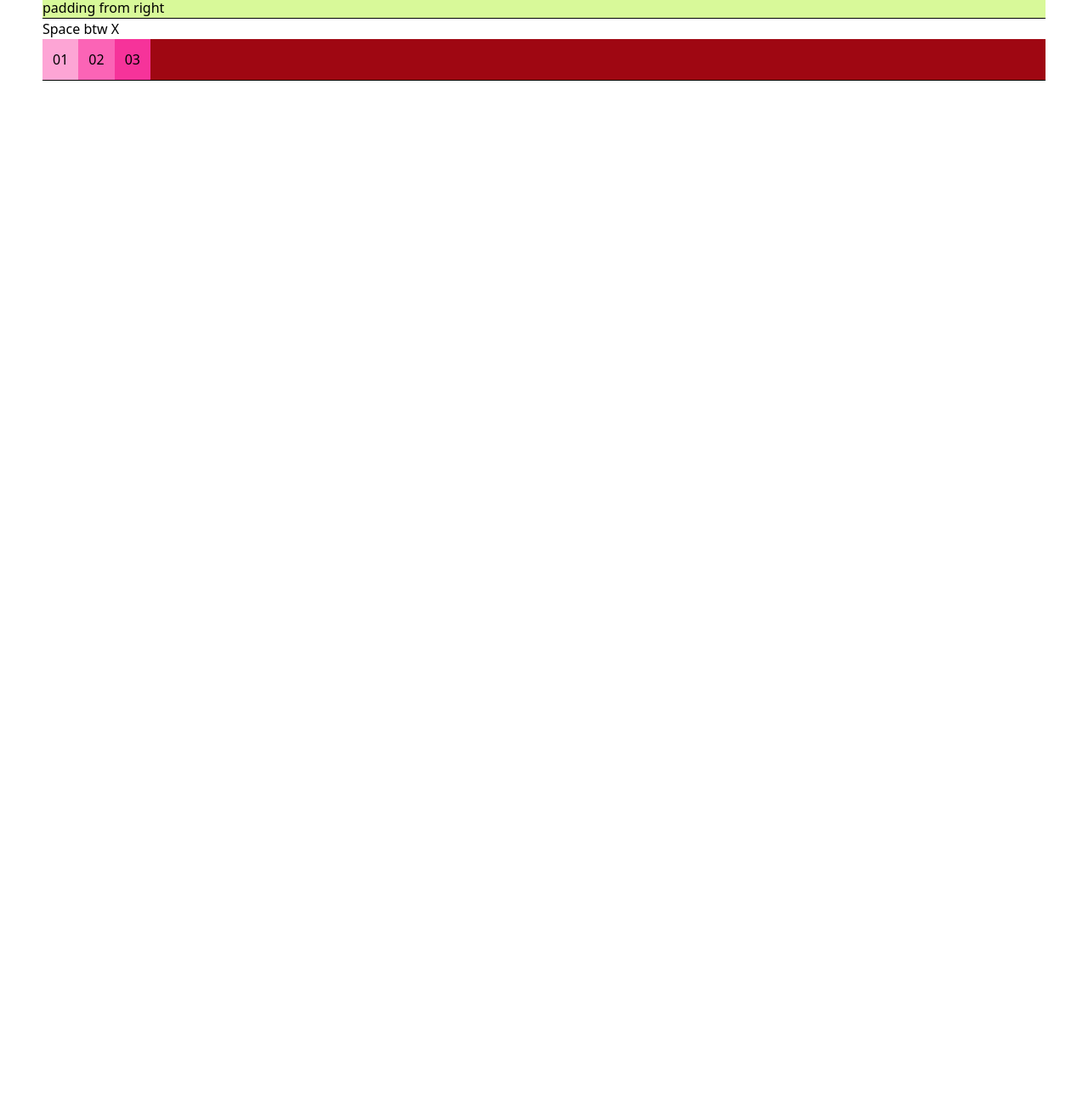
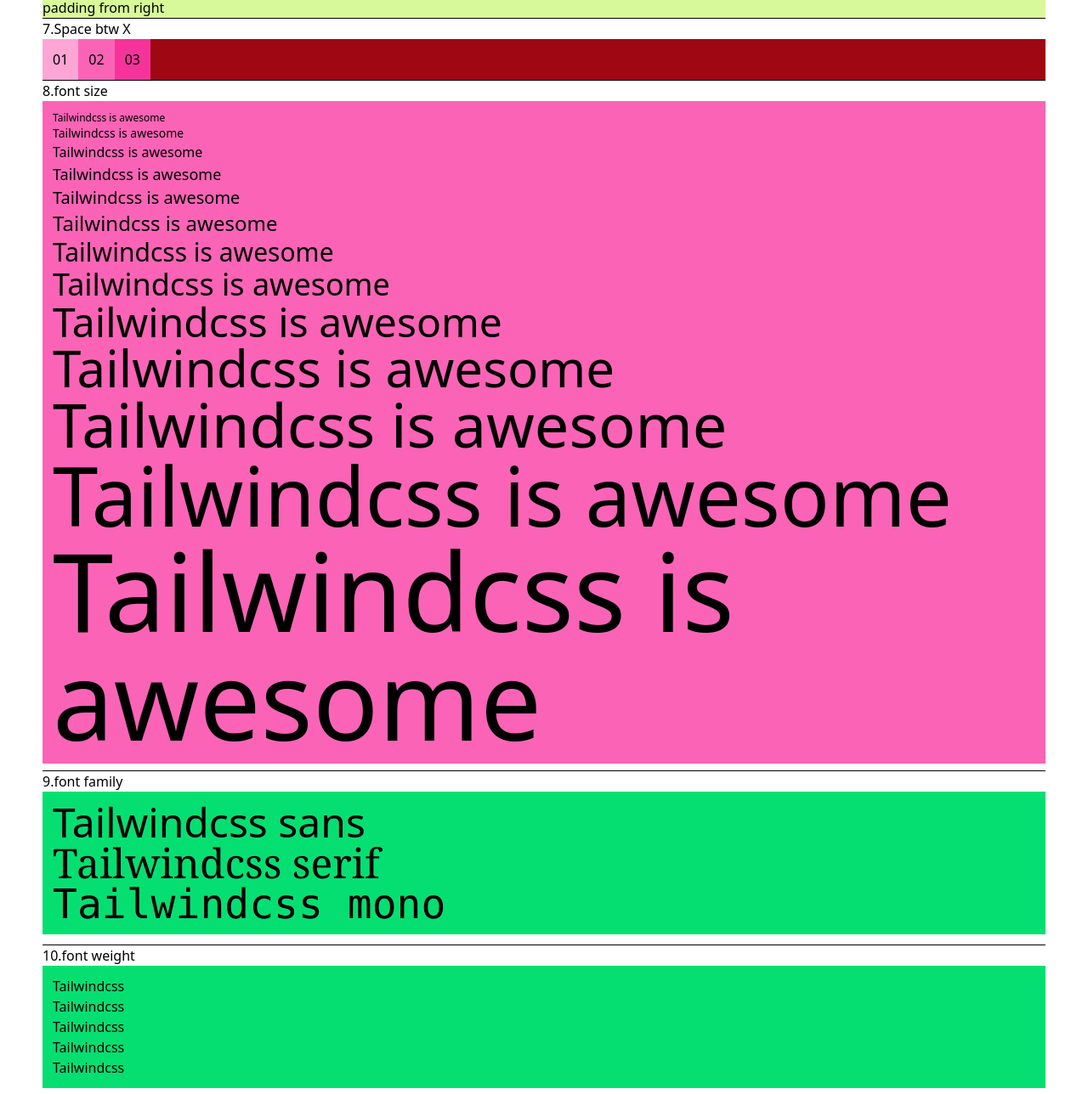
Before and after one commit to Nishantsharma-max/Tailwindcss, a plain HTML site: page index.html in a window 1280 px wide. Shown: the part 1752-3040 px from the top of the page at 85% size. Before the commit the page ends 1847 px from the top, so only its background shows below. Drawn offline with nearby package versions, Linux system fonts and the light colour scheme.

Commit message:
font family

```diff
--- a/index.html
+++ b/index.html
@@ -85,7 +85,7 @@
 
       <hr>
 
-      <h1>Space btw X</h1>
+      <h1>7.Space btw X</h1>
       <div class="bg-red-800 flex space-x-auto">
           <div class="p-3 bg-pink-300">01</div>
           <div class="p-3 bg-pink-400">02</div>
@@ -94,6 +94,45 @@
 
       <hr>
 
+      <h1>8.font size</h1>
+      <div class="bg-pink-400 p-3 mb-2">
+          <div class="text-xs">Tailwindcss is awesome</div>
+          <div class="text-sm">Tailwindcss is awesome</div>
+          <div class="text-base">Tailwindcss is awesome</div>
+          <div class="text-lg">Tailwindcss is awesome</div>
+          <div class="text-xl">Tailwindcss is awesome</div>
+          <div class="text-2xl">Tailwindcss is awesome</div>
+          <div class="text-3xl">Tailwindcss is awesome</div>
+          <div class="text-4xl">Tailwindcss is awesome</div>
+          <div class="text-5xl">Tailwindcss is awesome</div>
+          <div class="text-6xl">Tailwindcss is awesome</div>
+          <div class="text-7xl">Tailwindcss is awesome</div>
+          <div class="text-8xl">Tailwindcss is awesome</div>
+          <div class="text-9xl">Tailwindcss is awesome</div>
+      </div>
+
+      <hr>
+
+      <h1>9.font family</h1>
+      <div class="bg-green-400 p-3 mb-3">
+          <div class="font-sans text-5xl">Tailwindcss sans</div>
+          <div class="font-serif text-5xl">Tailwindcss serif</div>
+          <div class="font-mono text-5xl">Tailwindcss mono</div>
+      </div>
+
+      <hr>
+
+      <h1>10.font weight</h1>
+      <div class="bg-green-400 p-3 mb-3">
+          <div class="text-gold-400 ">Tailwindcss</div>
+          <div class="text-gold-400">Tailwindcss</div>
+          <div class="text-gold-400">Tailwindcss</div>
+          <div class="text-gold-400">Tailwindcss</div>
+          <div class="text-gold-400">Tailwindcss</div>
+
+      </div>
+
+
 
 
 
```
